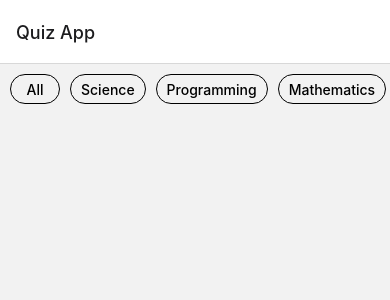
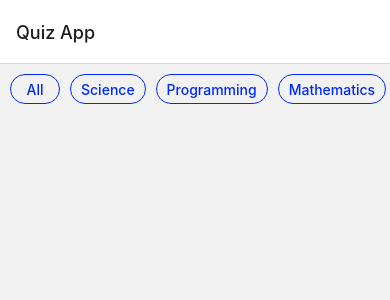
Before and after one commit to SanfetCoder/quiz-app, a React Native app: screen /Home in a window 390 px wide. Shown: the top 300 px of the page. Built offline with nearby package versions, Linux system fonts and the light colour scheme.

Commit message:
Change border colour in <CategoryButton />

```diff
--- a/components/CategoryButton.js
+++ b/components/CategoryButton.js
@@ -13,7 +13,7 @@ const CategoryButton = ({title}) => {
 const styles = StyleSheet.create({
   border: {
     borderWidth: 1,
-    borderColor: 'black',
+    borderColor: '#0029FF',
     borderRadius: 50,
     minWidth : 50,
     height: 30,
@@ -26,7 +26,8 @@ const styles = StyleSheet.create({
   },
   content : {
     fontSize : 14,
-    fontWeight : '500'
+    fontWeight : '500',
+    color : '#0029FF'
   }
 })
 
--- a/screens/Home.js
+++ b/screens/Home.js
@@ -1,8 +1,9 @@
+import { useState } from "react";
 import { View, Text, SafeAreaView, StyleSheet, ScrollView } from "react-native";
 import CategoryButton from "../components/CategoryButton";
-
 const Home = () => {
   const categories = ["All","Science","Programming","Mathematics"];
+  const [selectedCategory, setSelectedCategory] = useState('');
   return (
     <SafeAreaView>
       <ScrollView horizontal style={styles.categoryList} showsHorizontalScrollIndicator={false} showsVerticalScrollIndicator={false}>
```
